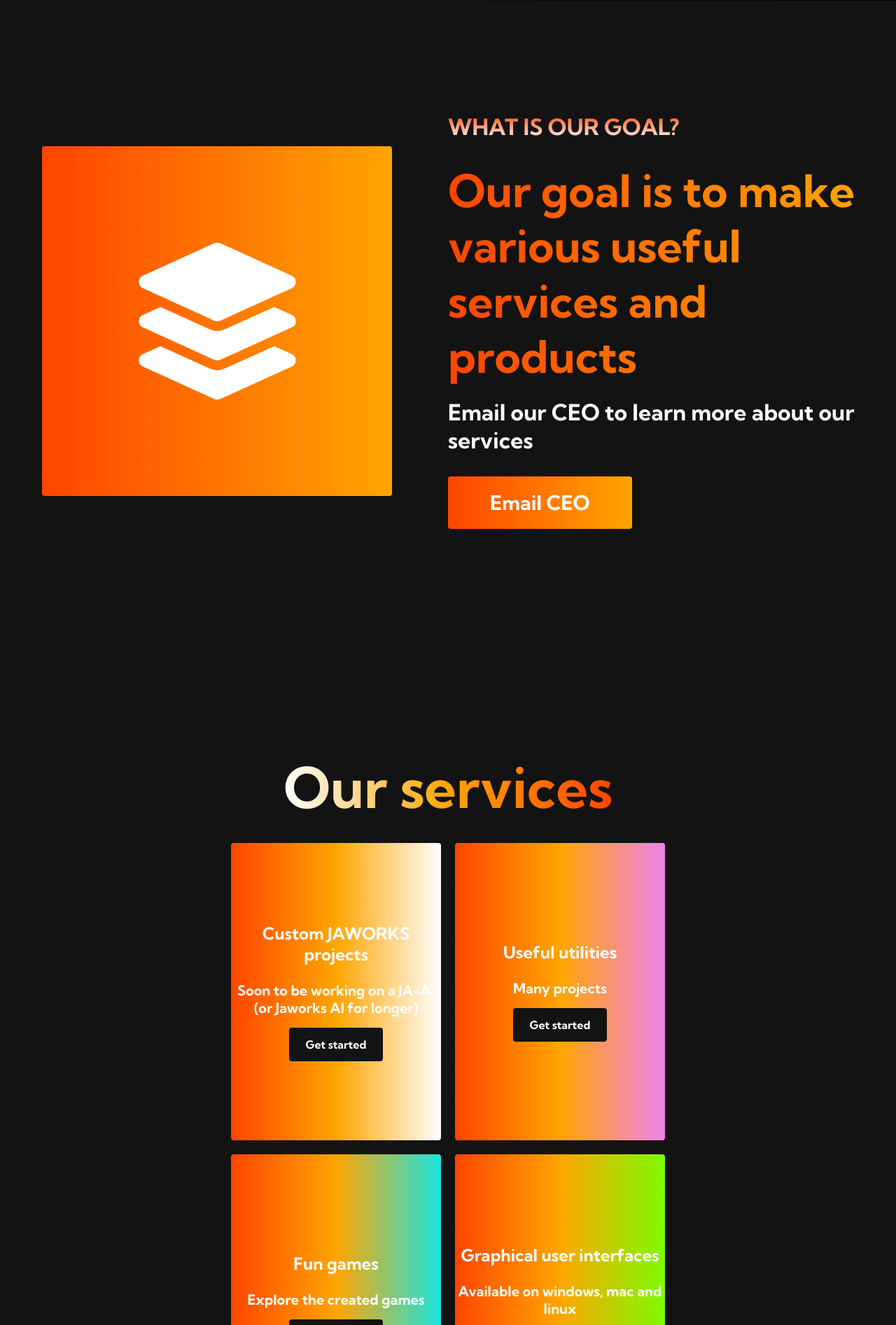
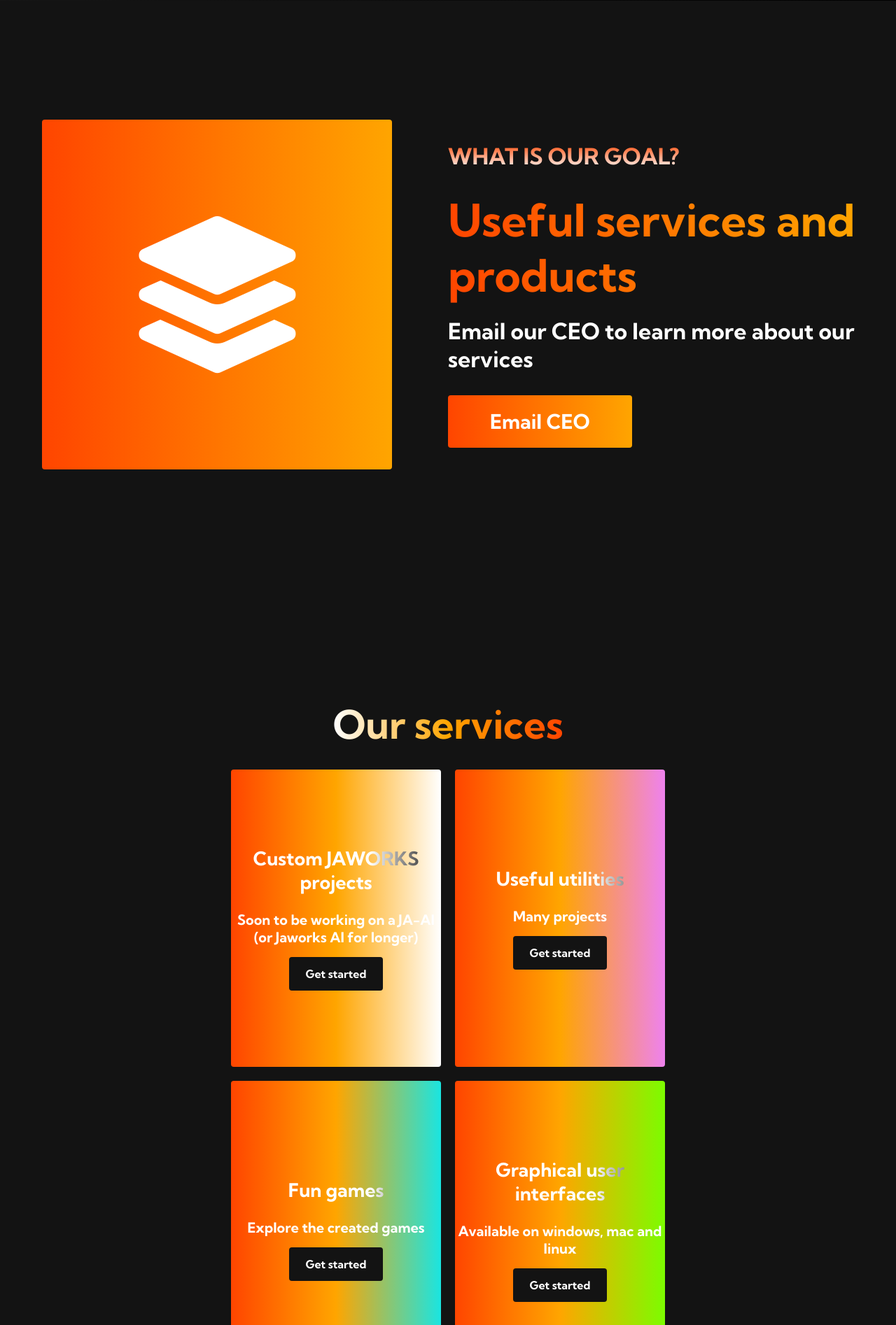
Before and after one commit to JerinAbraham2/jaworkstudios, a Flask app: page / in a window 1280 px wide. Shown: the part 868-2762 px from the top of the page at 70% size. Run offline with Flask 2, Linux system fonts and the light colour scheme.

Commit message:
css changes cards

```diff
--- a/static/styles.css
+++ b/static/styles.css
@@ -509,14 +509,13 @@
     align-items: center;
     height: 100%;
     padding: 10rem 0;
-
 }
-
 .services h1 {
     background-color: #131313;
     background-image: linear-gradient(to right, white 0%, #FFA500 50%, #FF4500 100%);
     background-size: 100%;
-    font-size: 5rem;
+    text-align: center;
+    font-size: 3.5rem;
     -webkit-background-clip: text;
     -moz-background-clip: text;
     -webkit-text-fill-color: transparent;
@@ -539,6 +538,7 @@
     flex-direction: column;
     justify-content: center;
     color: white;
+    font-size: large;
     background-image: linear-gradient(to right, white 0%, #FF4500 100%);
     transition: 0.3 ease-in;
     text-decoration: none;
@@ -548,6 +548,7 @@
     background: #1ae5e1;  /* fallback for old browsers */
     background: -webkit-linear-gradient(to right, #FF4500, #FFA500, white), ;  /* Chrome 10-25, Safari 5.1-6 */
     background: linear-gradient(to right, #FF4500, #FFA500, white); /* W3C, IE 10+/ Edge, Firefox 16+, Chrome 26+, Opera 12+, Safari 7+ */
+
 
 }
 
@@ -574,6 +575,14 @@
 
 .services__card h2 {
     text-align: center;
+    background-color: #131313;
+    background-image: linear-gradient(to right, white, white, white, #030303);
+    background-size: 100%;
+    text-align: center;
+    -webkit-background-clip: text;
+    -moz-background-clip: text;
+    -webkit-text-fill-color: transparent;
+    -moz-text-fill-color: transparent;
 }
 
 .services__card p {
--- a/templates/index.html
+++ b/templates/index.html
@@ -62,7 +62,7 @@
             </div>
             <div class="main__content">
                 <h1>What is our goal?</h1>
-                <h2>Our goal is to make various useful services and products</h2>
+                <h2>Useful services and products</h2>
                 <p>Email our CEO to learn more about our services</p>
                 <button class="main__btn"><a href="#">Email CEO</a></button>
             </div>
```
